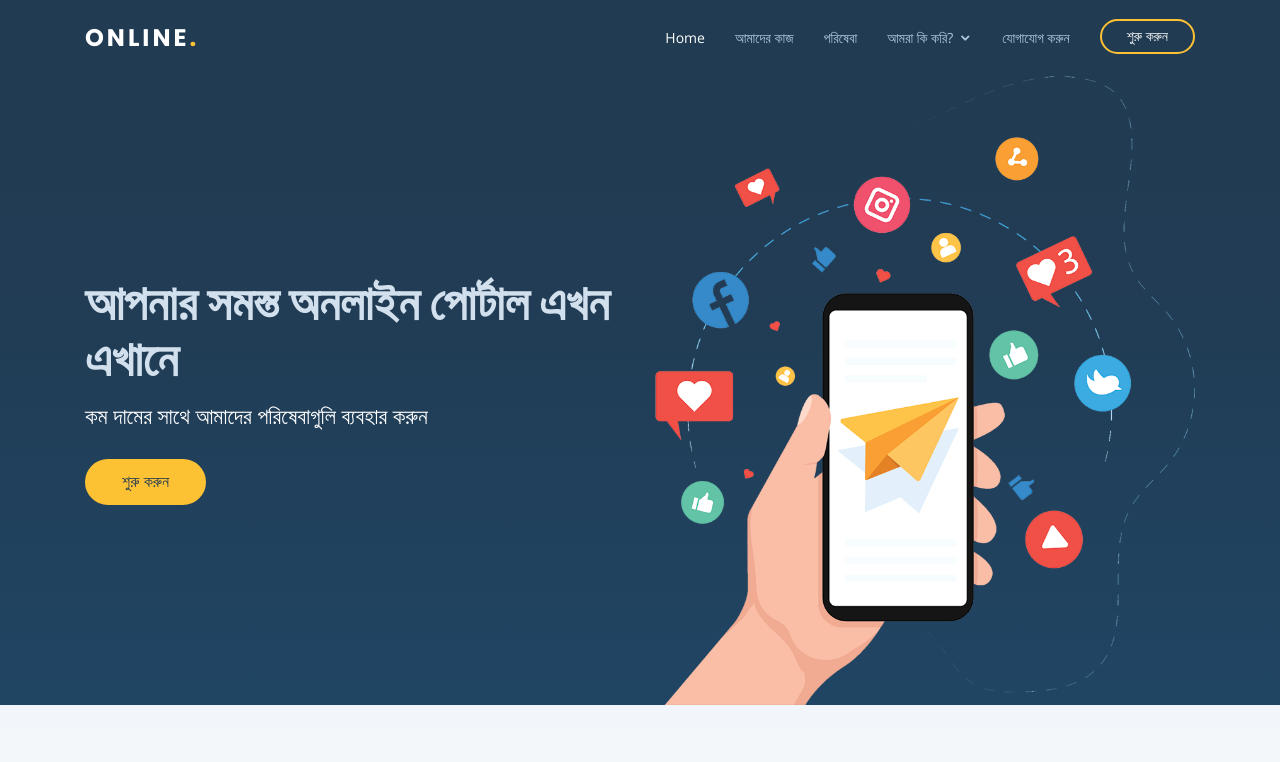
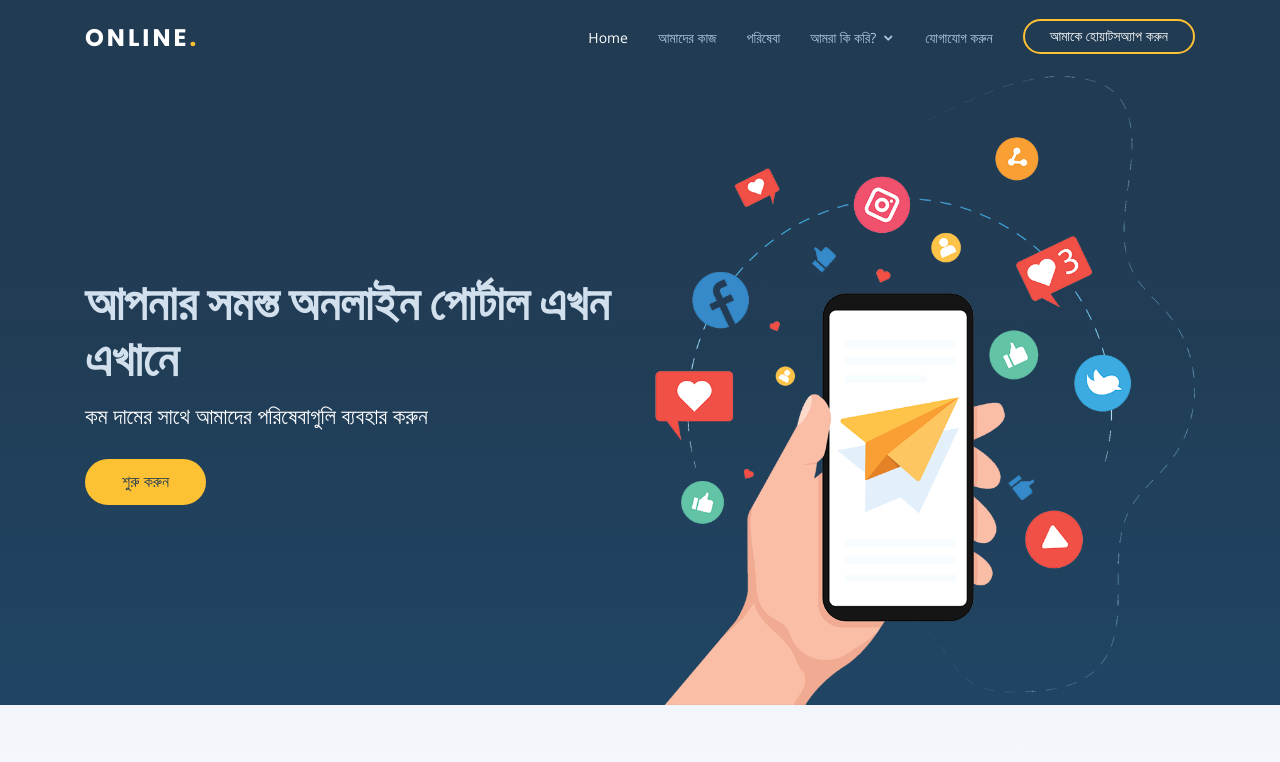
Before and after one commit to avijitmobi/onlinepoint, a plain HTML site: page index.html in a window 1280 px wide. Shown: the top 762 px of the page. Drawn offline with nearby package versions, Linux system fonts and the light colour scheme.

Commit message:
Add files via upload
update

```diff
--- a/index.html
+++ b/index.html
@@ -73,7 +73,7 @@
           </li>
           <li><a href="#contact">যোগাযোগ করুন</a></li>
 
-          <li class="get-started"><a href="#about">শুরু করুন</a></li>
+          <li class="get-started"><a href="http://wa.me/6297793562">আমাকে হোয়াটসঅ্যাপ করুন</a></li>
         </ul>
       </nav><!-- .nav-menu -->
 
```
